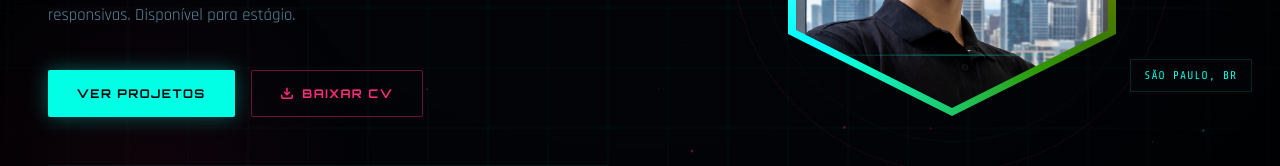
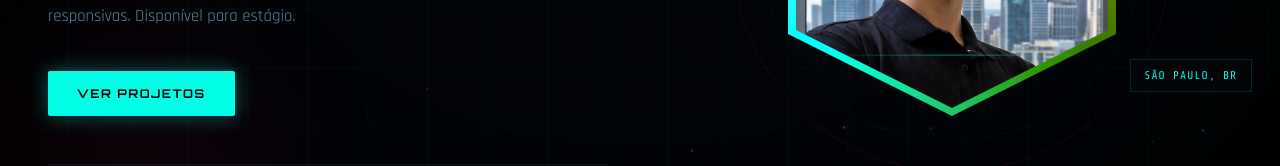
Before and after one commit to oclaudiodev/portfolio2.0, a React (Vite) app: page / in a window 1280 px wide. Shown: the part 480-646 px from the top of the page. Built offline with nearby package versions, Linux system fonts and the light colour scheme; no server answers; the database is empty.

Commit message:
removendoCV

```diff
--- a/src/components/Hero.jsx
+++ b/src/components/Hero.jsx
@@ -117,18 +117,7 @@
 
           <div className={cx("hero-btns")} style={{ animationDelay: "0.9s" }}>
             <a href="#projects" className="btn-neon">VER PROJETOS</a>
-            <a
-              href="/JoséClaudio_curriculo.pdf"
-              download="JoséClaudio_curriculo.pdf"
-              className="btn-cv"
-            >
-              <svg width="14" height="14" viewBox="0 0 24 24" fill="none" stroke="currentColor" strokeWidth="2.5">
-                <path d="M21 15v4a2 2 0 0 1-2 2H5a2 2 0 0 1-2-2v-4"/>
-                <polyline points="7 10 12 15 17 10"/>
-                <line x1="12" y1="15" x2="12" y2="3"/>
-              </svg>
-              BAIXAR CV
-            </a>
+
           </div>
 
           <div
```
Also changed, not shown: 1 other file (tests, documents, lock files or other folders).
